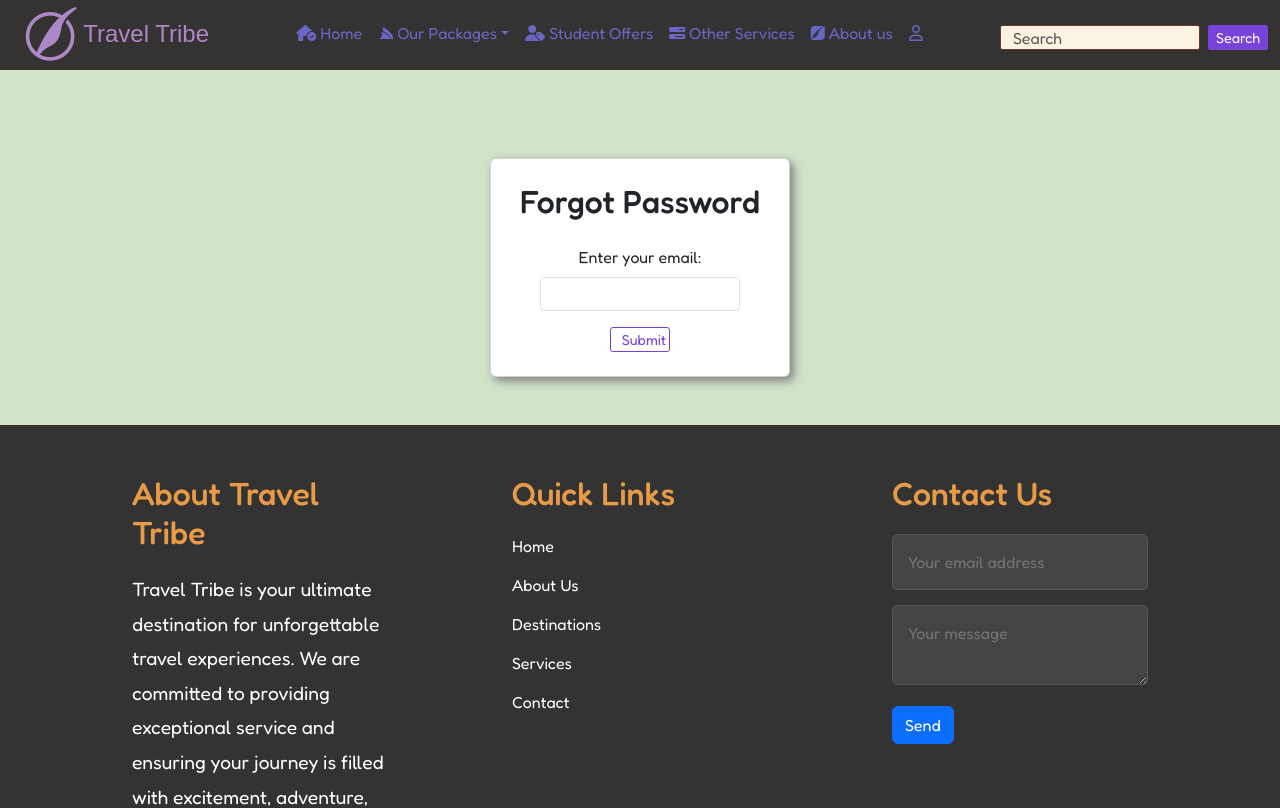
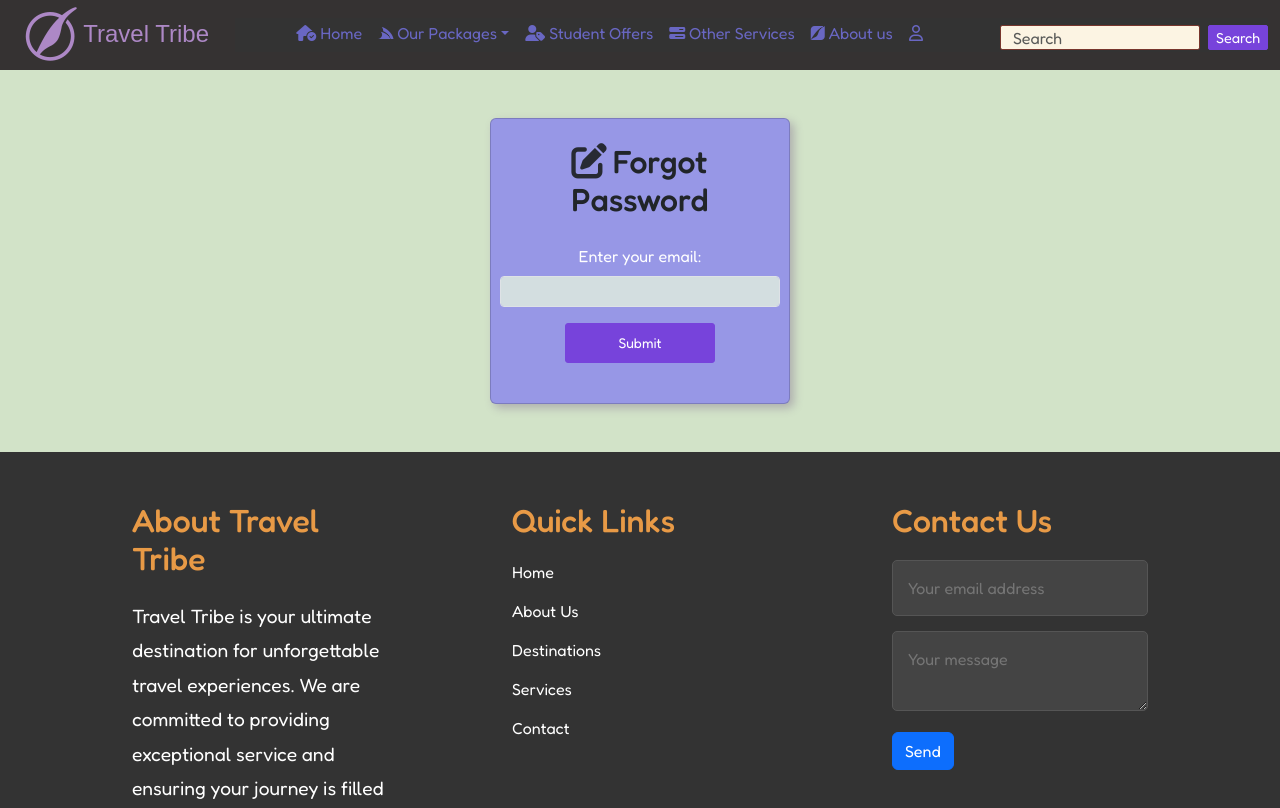
Before and after one commit to CaptainMASUD/travel-tribe, a React (Vite) app: page /forgotpass in a window 1280 px wide. Shown: the top 808 px of the page. Built offline with nearby package versions, Linux system fonts and the light colour scheme; a web font is replaced by a local one.

Commit message:
version 1.2.9

```diff
--- a/package.json
+++ b/package.json
@@ -10,6 +10,9 @@
     "preview": "vite preview"
   },
   "dependencies": {
+    "@fortawesome/fontawesome-svg-core": "^6.5.1",
+    "@fortawesome/free-solid-svg-icons": "^6.5.1",
+    "@fortawesome/react-fontawesome": "^0.2.0",
     "bootstrap": "^5.3.3",
     "react": "^18.2.0",
     "react-bootstrap": "^2.10.1",
--- a/src/Components/Components.css
+++ b/src/Components/Components.css
@@ -1605,7 +1605,11 @@ body {
     text-align: center;
   }
 }
-
+@media (max-width: 400px){
+  .usermain1 .card {
+    width: 300px !important;
+  }
+}
  /* user ends */
 
  /* loading animation starts */
@@ -1647,7 +1651,29 @@ body {
   .mines .icon-container{
     margin-left: 35%;
 
-
 }
 }
  /* loading animation ends */
+
+ /* Forget Passwrod starts */
+ .frpass .card{
+  transform: scale(1) !important;
+  box-shadow: 4px 4px 10px rgb(174, 174, 174) !important;
+  background-color: #9797e6;
+ }
+ .frpass .card label{
+  color: white;
+  font-weight: 400 !important;
+ }
+ .frpass .card button{
+  background-color: #7743DB;
+  color: white;
+
+ }
+ .frpass .card input{
+  background-color: #d3dee0;
+ }
+ .frpass .card button:hover{
+  background-color: #39255f;
+ }
+ /* Forget Passwrod ends */
--- a/src/Components/ForgotPass/ForgotPass.jsx
+++ b/src/Components/ForgotPass/ForgotPass.jsx
@@ -1,4 +1,7 @@
 import React, { useState } from 'react';
+import { FontAwesomeIcon } from '@fortawesome/react-fontawesome';
+import { faEye, faEyeSlash } from '@fortawesome/free-solid-svg-icons';
+import '../Components.css'
 
 function ForgotPassword() {
   const [email, setEmail] = useState('');
@@ -6,6 +9,7 @@ function ForgotPassword() {
   const [confirmPassword, setConfirmPassword] = useState('');
   const [message, setMessage] = useState('');
   const [showResetForm, setShowResetForm] = useState(false);
+  const [showPassword, setShowPassword] = useState(false);
 
   const handleEmailChange = (e) => {
     setEmail(e.target.value);
@@ -17,6 +21,10 @@ function ForgotPassword() {
 
   const handleConfirmPasswordChange = (e) => {
     setConfirmPassword(e.target.value);
+  };
+
+  const togglePasswordVisibility = () => {
+    setShowPassword(!showPassword);
   };
 
   const handleSubmit = () => {
@@ -35,32 +43,47 @@ function ForgotPassword() {
   };
 
   const handleResetPassword = () => {
-    // Here you can implement your password reset logic.
-    // For simplicity, let's just display a message.
-    setMessage('Password successfully reset.');
-    setShowResetForm(false);
-    // You may want to add logic here to update the password in local storage or send it to a server.
+    const storedUserData = localStorage.getItem('userData');
+    if (storedUserData) {
+      const userData = JSON.parse(storedUserData);
+      userData.password = newPassword;
+      localStorage.setItem('userData', JSON.stringify(userData));
+      setMessage('Password successfully reset.');
+      setShowResetForm(false);
+    } else {
+      setMessage('No user data found.');
+    }
   };
 
   return (
-    <div className="container mt-5 d-flex justify-content-center align-items-center">
-      <div className="card p-4 mb-5" style={{width:"600px" ,margin:"0 auto" ,marginBottom:"80px",marginTop:"40px"}}>
-        <h2 className="text-center mb-4">Forgot Password</h2>
+    <div className="container mt-5 frpass">
+      <div className="card p-4 mb-5" style={{ maxWidth: "600px", margin: "0 auto", marginBottom: "80px", marginTop: "40px" }}>
+        <h2 className="text-center mb-4"><i class="fa-solid fa-pen-to-square fa-beat-fade"></i> Forgot Password</h2>
         <div className="mb-3">
           <label htmlFor="email" className="form-label">Enter your email:</label>
-          <input type="email" className="form-control form-control-sm" id="email" value={email} onChange={handleEmailChange} />
+          <input type="email" className="form-control form-control-sm" id="email" value={email} onChange={handleEmailChange} style={{ width: "280px" }} />
         </div>
-        <button className="btn btn-primary btn-sm d-block mx-auto" onClick={handleSubmit}>Submit</button>
-        {message && <div className="mt-3 text-center">{message}</div>}
+        <button className="btn btn-primary btn-sm d-block mx-auto mb-3" onClick={handleSubmit}>Submit</button>
+        {message && <div className="text-center">{message}</div>}
         {showResetForm && (
           <div className="mt-3">
             <div className="mb-3">
               <label htmlFor="newPassword" className="form-label">New Password:</label>
-              <input type="password" className="form-control form-control-sm" id="newPassword" value={newPassword} onChange={handleNewPasswordChange} />
+              <div className="input-group">
+                <input type={showPassword ? "text" : "password"} className="form-control form-control-sm" id="newPassword" value={newPassword} onChange={handleNewPasswordChange} style={{ width: "200px" }} />
+                <button className="btn btn-outline-secondary" type="button" onClick={togglePasswordVisibility} style={{ height: "31px", width: "50px" }}>
+                  <FontAwesomeIcon icon={showPassword ? faEyeSlash : faEye} />
+                </button>
+              </div>
             </div>
             <div className="mb-3">
               <label htmlFor="confirmPassword" className="form-label">Confirm Password:</label>
-              <input type="password" className="form-control form-control-sm" id="confirmPassword" value={confirmPassword} onChange={handleConfirmPasswordChange} />
+              <div className="input-group">
+                <input type={showPassword ? "text" : "password"} className="form-control form-control-sm" id="confirmPassword" value={confirmPassword} onChange={handleConfirmPasswordChange} style={{ width: "200px" }} />
+                <button className="btn btn-outline-secondary" type="button" onClick={togglePasswordVisibility} style={{ height: "31px", width: "50px" }}>
+                  <FontAwesomeIcon icon={showPassword ? faEyeSlash : faEye} />
+                </button>
+              </div>
             </div>
             <button className="btn btn-primary btn-sm d-block mx-auto" onClick={handleResetPassword}>Reset Password</button>
           </div>
```
Also changed, not shown: 1 other file (tests, documents, lock files or other folders).
